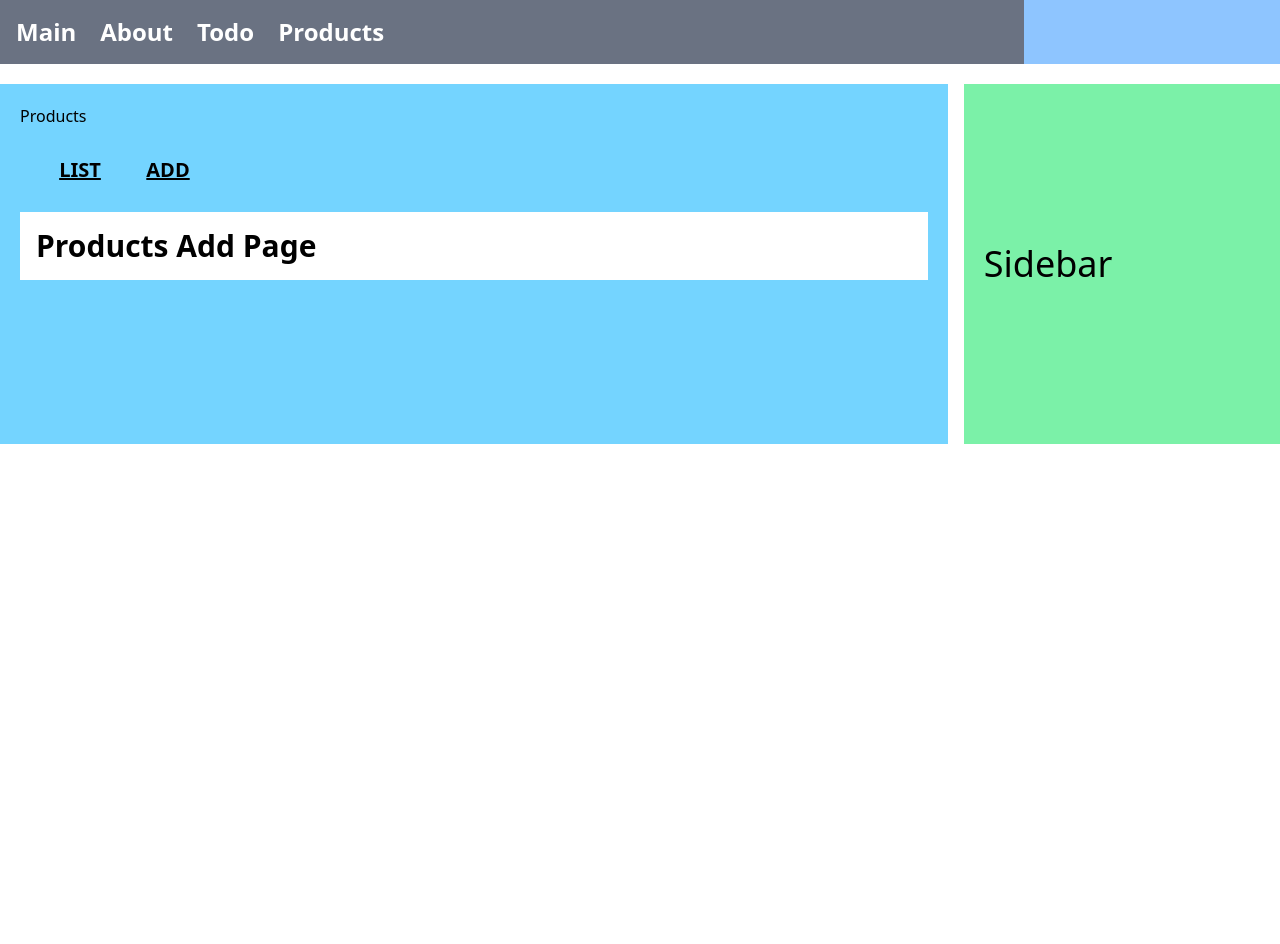
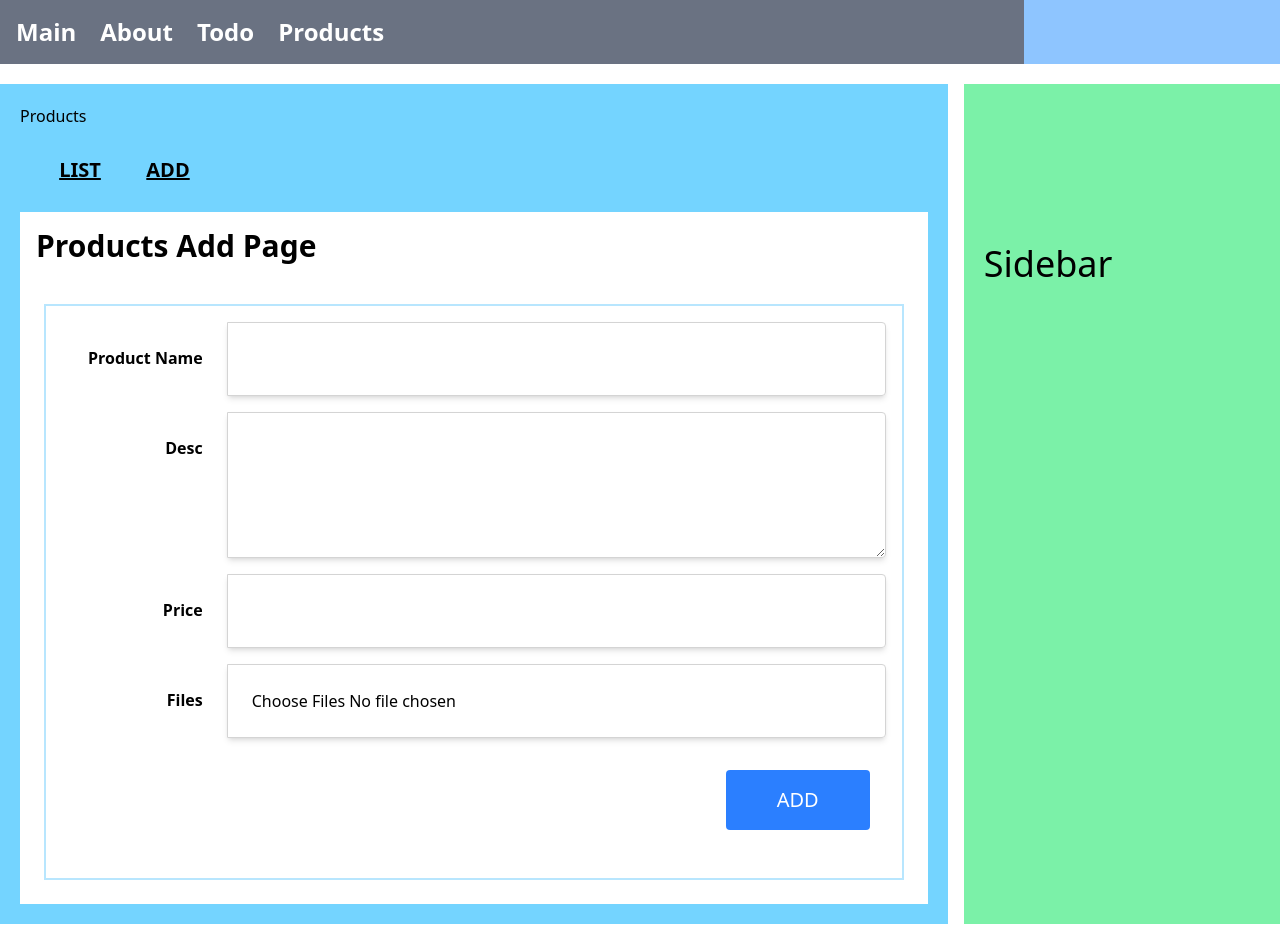
Before and after one commit to peeljunKim/personal-react-spring-project, a React (Vite) app in the folder front/: page /products/add in a window 1280 px wide. Before the commit the page ends 800 px from the top, so only its background shows below. Built offline with nearby package versions, Linux system fonts and the light colour scheme.

Commit message:
[Add] product register

```diff
--- /dev/null
+++ b/front/src/components/common/PendingModal.tsx
@@ -0,0 +1,15 @@
+const PendingModal = () => {
+  return (
+    <div
+      className={`fixed top-0 left-0 z-[1055] flex h-full w-full place-items-center justify-center bg-black `}
+      style={{ backgroundColor: 'rgba(169, 169, 169, 0.7)' }}
+    >
+      <div className=" bg-white rounded-3xl opacity-100 min-w-min h-1/4 min-w-[600px] flex justify-center items-center ">
+        <div className="text-4xl font-extrabold text-orange-400 m-20">
+          처리중.....
+        </div>
+      </div>
+    </div>
+  )
+}
+export default PendingModal
--- /dev/null
+++ b/front/src/components/product/AddComponents.tsx
@@ -0,0 +1,116 @@
+import { useActionState } from 'react'
+import axios from 'axios'
+import PendingModal from '../common/PendingModal'
+import ResultModal from '../common/ResultModal'
+import useCustomMove from '../../hooks/useCustomMove'
+
+interface ProductAddResult {
+  result?: number
+  error?: string
+}
+
+const initState: ProductAddResult = {
+  result: 0,
+}
+
+// 액션 처리 함수
+const addAsyncAction = async (
+  state: ProductAddResult,
+  formData: FormData
+): Promise<ProductAddResult> => {
+  console.log('--addAsyncAction--')
+  const pname = formData.get('pname') as string
+
+  if (!pname) {
+    return { error: 'Insert Product Name' }
+  }
+
+  const res = await axios.post('http://localhost:8080/api/products/', formData)
+
+  return { result: res.data.result }
+}
+
+const AddComponent = () => {
+  const [state, action, isPending] = useActionState(addAsyncAction, initState)
+  const { moveToList } = useCustomMove()
+
+  const closeModal = (): void => {
+    moveToList()
+  }
+
+  return (
+    <div className="border-2 border-sky-200 mt-10 m-2 p-4">
+      {isPending && <PendingModal />}
+
+      {state.result != 0 && (
+        <ResultModal
+          title="상품 추가 결과"
+          content={`새로운 ${state.result} 상품 추가됨`}
+          callbackFn={closeModal}
+        />
+      )}
+
+      <form action={action}>
+        <div className="flex justify-center">
+          <div className="relative mb-4 flex w-full flex-wrap items-stretch">
+            <div className="w-1/5 p-6 text-right font-bold">Product Name</div>
+            <input
+              className="w-4/5 p-6 rounded-r border border-solid border-neutral-300 shadow-md"
+              name="pname"
+              required
+            ></input>
+          </div>
+        </div>
+
+        <div className="flex justify-center">
+          <div className="relative mb-4 flex w-full flex-wrap items-stretch">
+            <div className="w-1/5 p-6 text-right font-bold">Desc</div>
+            <textarea
+              className="w-4/5 p-6 rounded-r border border-solid border-neutral-300 shadow-md resize-y"
+              name="pdesc"
+              rows={4}
+              required
+            ></textarea>
+          </div>
+        </div>
+
+        <div className="flex justify-center">
+          <div className="relative mb-4 flex w-full flex-wrap items-stretch">
+            <div className="w-1/5 p-6 text-right font-bold">Price</div>
+            <input
+              className="w-4/5 p-6 rounded-r border border-solid border-neutral-300 shadow-md"
+              name="price"
+              type={'number'}
+              required
+            ></input>
+          </div>
+        </div>
+
+        <div className="flex justify-center">
+          <div className="relative mb-4 flex w-full flex-wrap items-stretch">
+            <div className="w-1/5 p-6 text-right font-bold">Files</div>
+            <input
+              className="w-4/5 p-6 rounded-r border border-solid border-neutral-300 shadow-md"
+              type={'file'}
+              name="files" // backend에서 작성한 변수 명이란 동일해야 됨
+              multiple={true}
+            ></input>
+          </div>
+        </div>
+
+        <div className="flex justify-end">
+          <div className="relative mb-4 flex p-4 flex-wrap items-stretch">
+            <button
+              type="submit" // button 태그에 type 속성은 무조건 submit으로 설정해야 됨
+              className="rounded p-4 w-36 bg-blue-500 text-xl text-white"
+            >
+              ADD
+            </button>
+          </div>
+        </div>
+      </form>
+    </div>
+  )
+}
+
+export default AddComponent
--- a/front/src/pages/product/AddPage.tsx
+++ b/front/src/pages/product/AddPage.tsx
@@ -1,7 +1,11 @@
+import AddComponent from '../../components/product/AddComponents'
+
 const AddPage = () => {
   return (
     <div className="p-4 w-full bg-white">
       <div className="text-3xl font-extrabold">Products Add Page</div>
+
+      <AddComponent />
     </div>
   )
 }
```
